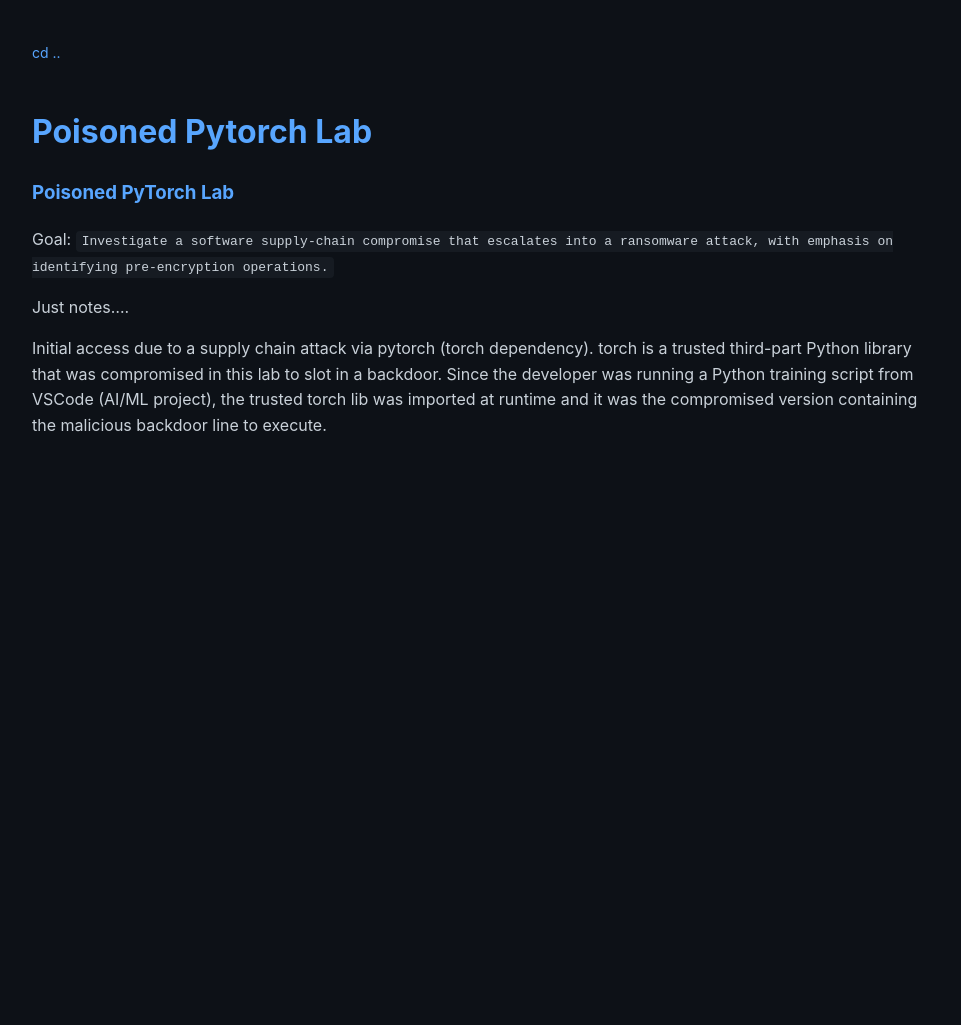
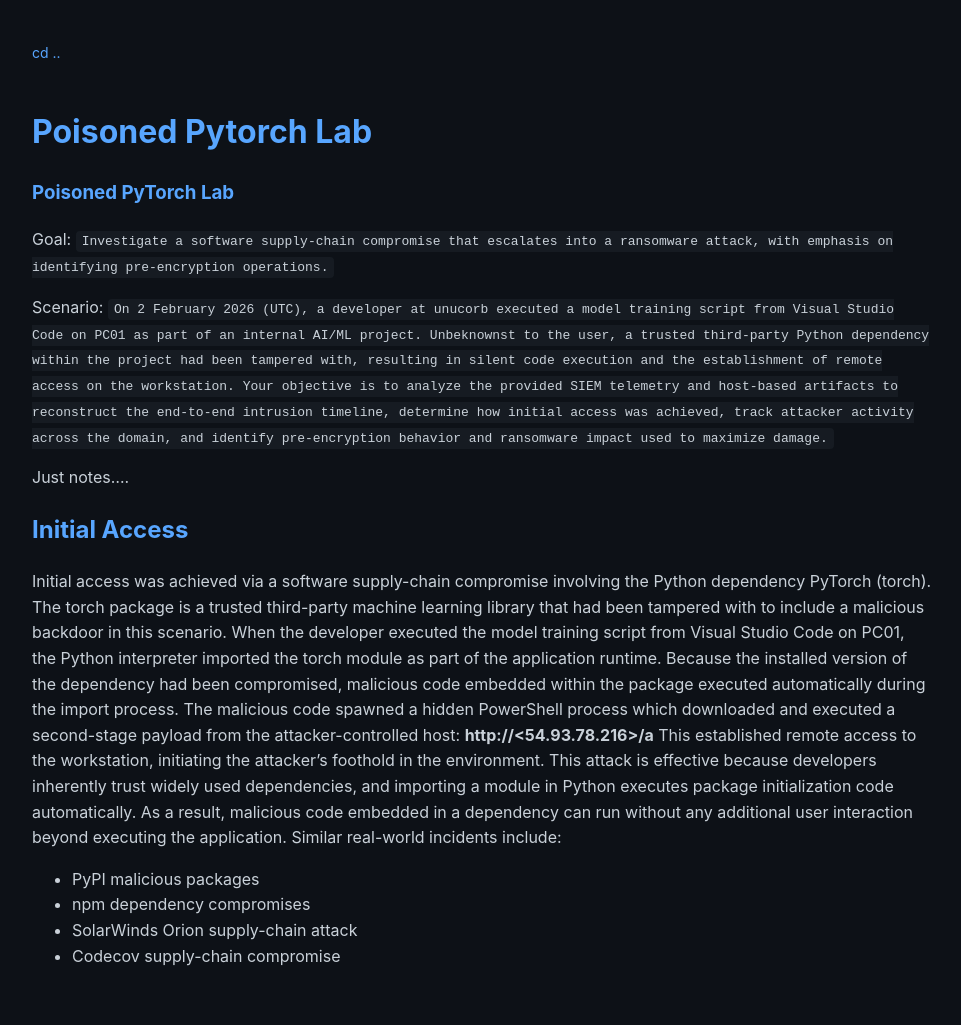
Before and after one commit to soreRum/soreRum.github.io, a Jekyll site: the page built from _posts/2026-03-8-Poisoned-PyTorch-Lab.md, in a window 1280 px wide. Shown: the whole page, without its empty margins (158-1119 px from the left). Built offline with Jekyll 4.4.1, drawn with Linux system fonts in a browser that asks for light colours; our own code applies the rules of GitHub Pages for plain Markdown files; before the commit the page ends 900 px from its top, so only the background shows below that.

Commit message:
Update 2026-03-8-Poisoned-PyTorch-Lab.md

```diff
--- a/_posts/2026-03-8-Poisoned-PyTorch-Lab.md
+++ b/_posts/2026-03-8-Poisoned-PyTorch-Lab.md
@@ -2,7 +2,16 @@
 
 Goal: `Investigate a software supply-chain compromise that escalates into a ransomware attack, with emphasis on identifying pre-encryption operations.`
 
+Scenario: `On 2 February 2026 (UTC), a developer at unucorb executed a model training script from Visual Studio Code on PC01 as part of an internal AI/ML project. Unbeknownst to the user, a trusted third-party Python dependency within the project had been tampered with, resulting in silent code execution and the establishment of remote access on the workstation. Your objective is to analyze the provided SIEM telemetry and host-based artifacts to reconstruct the end-to-end intrusion timeline, determine how initial access was achieved, track attacker activity across the domain, and identify pre-encryption behavior and ransomware impact used to maximize damage.`
+
 Just notes....
 
-Initial access due to a supply chain attack via pytorch (torch dependency). torch is a trusted third-part Python library that was compromised in this lab to slot in a backdoor.
-Since the developer was running a Python training script from VSCode (AI/ML project), the trusted torch lib was imported at runtime and it was the compromised version containing the malicious backdoor line to execute.
+Initial Access
+----------------
+
+Initial access was achieved via a software supply-chain compromise involving the Python dependency PyTorch (torch). The torch package is a trusted third-party machine learning library that had been tampered with to include a malicious backdoor in this scenario. When the developer executed the model training script from Visual Studio Code on PC01, the Python interpreter imported the torch module as part of the application runtime. Because the installed version of the dependency had been compromised, malicious code embedded within the package executed automatically during the import process. The malicious code spawned a hidden PowerShell process which downloaded and executed a second-stage payload from the attacker-controlled host: **http://<54.93.78.216>/a**
+This established remote access to the workstation, initiating the attacker’s foothold in the environment. This attack is effective because developers inherently trust widely used dependencies, and importing a module in Python executes package initialization code automatically. As a result, malicious code embedded in a dependency can run without any additional user interaction beyond executing the application. Similar real-world incidents include:
+- PyPI malicious packages
+- npm dependency compromises
+- SolarWinds Orion supply-chain attack
+- Codecov supply-chain compromise
```
